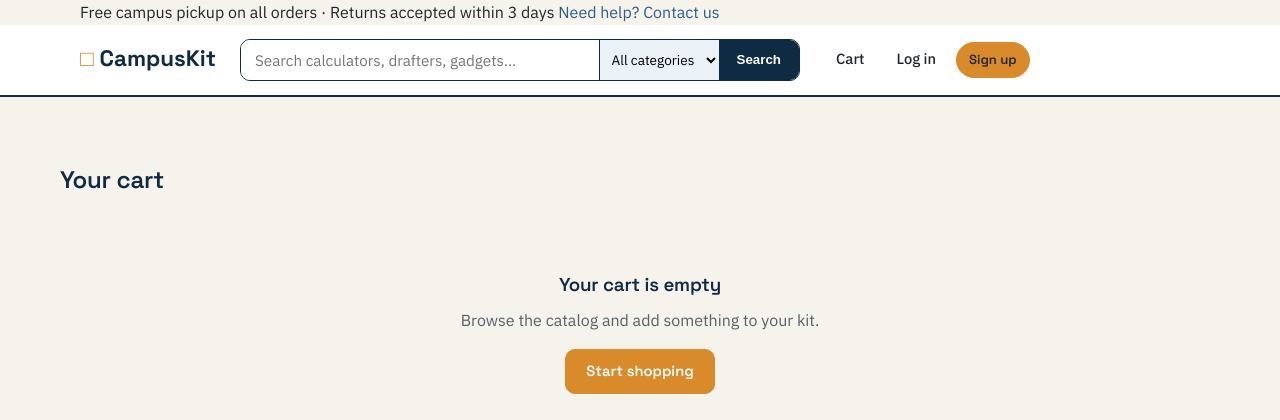
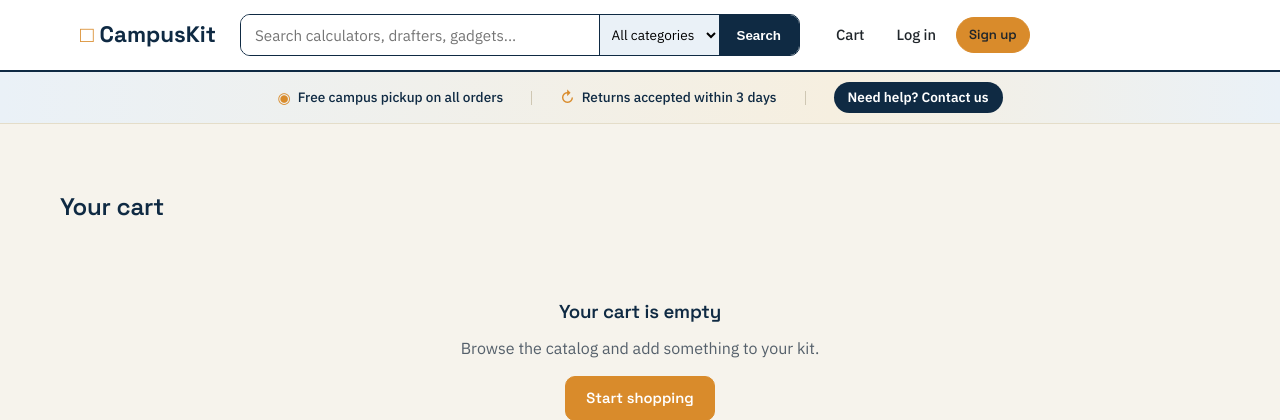
Before and after one commit to dharmateja703/campuskit, a Flask app: page /cart in a window 1280 px wide. Shown: the top 420 px of the page. Run offline with Flask 3, Linux system fonts and the light colour scheme.

Commit message:
Update base.html

```diff
--- a/templates/base.html
+++ b/templates/base.html
@@ -9,13 +9,6 @@
 <link rel="stylesheet" href="{{ url_for('static', filename='css/style.css') }}">
 </head>
 <body>
-
-<div class="topbar">
-  <div class="container">
-    <span>Free campus pickup on all orders &middot; Returns accepted within 3 days</span>
-    <span><a href="{{ url_for('main.contact') }}">Need help? Contact us</a></span>
-  </div>
-</div>
 
 <header class="navbar">
   <div class="container">
@@ -46,6 +39,16 @@
     </nav>
   </div>
 </header>
+
+<div class="promo-bar">
+  <div class="container">
+    <span class="promo-item"><span class="promo-icon">&#9673;</span> Free campus pickup on all orders</span>
+    <span class="promo-divider"></span>
+    <span class="promo-item"><span class="promo-icon">&#8635;</span> Returns accepted within 3 days</span>
+    <span class="promo-divider"></span>
+    <a class="promo-contact" href="{{ url_for('main.contact') }}">Need help? Contact us</a>
+  </div>
+</div>
 
 {% if categories %}
 <div class="category-strip">
```
